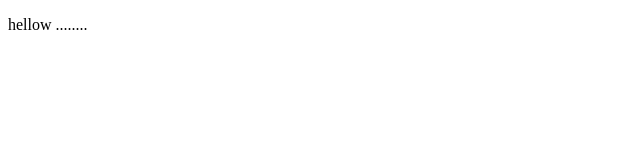
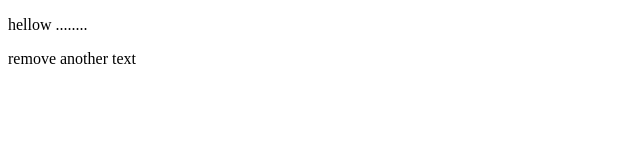
Before and after one commit to Sara-gitCount/Test2, a plain HTML site: page index.html in a window 1280 px wide. Shown: the whole page, without its empty margins (0-640 px from the left). Drawn offline with Linux system fonts and the light colour scheme.

Commit message:
small changes

```diff
--- a/index.html
+++ b/index.html
@@ -7,5 +7,8 @@
 </head>
 <body>
     <p>hellow ........</p>
+    <p>
+        remove another text
+    </p>
 </body>
 </html>
```
